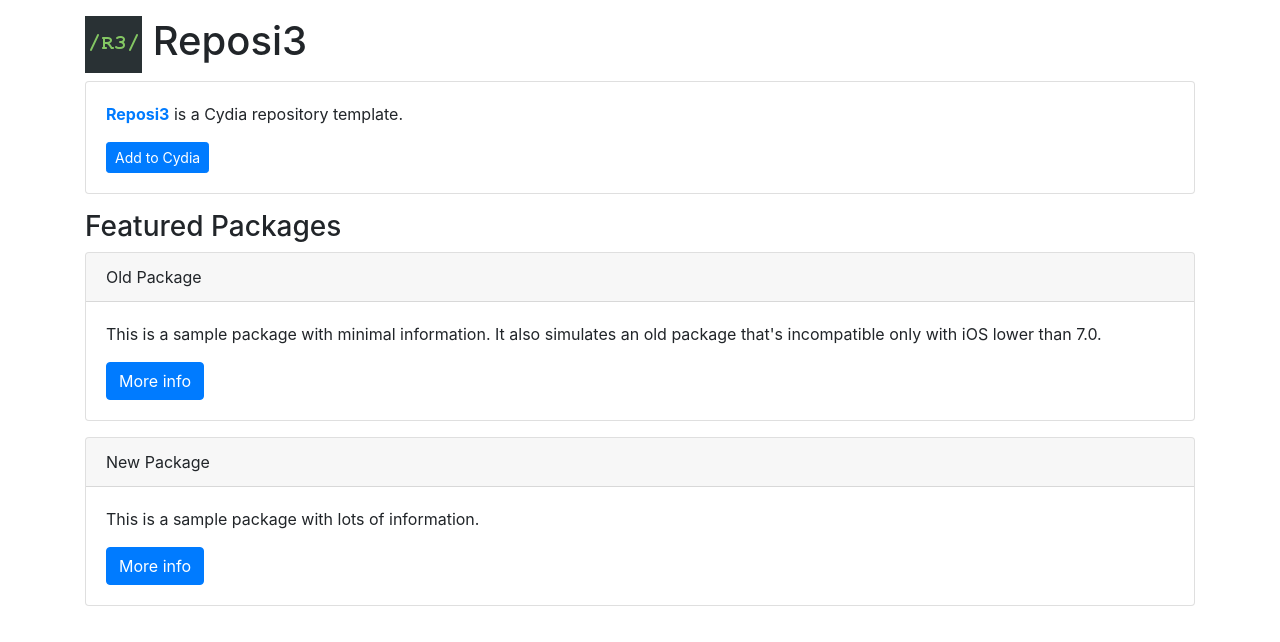
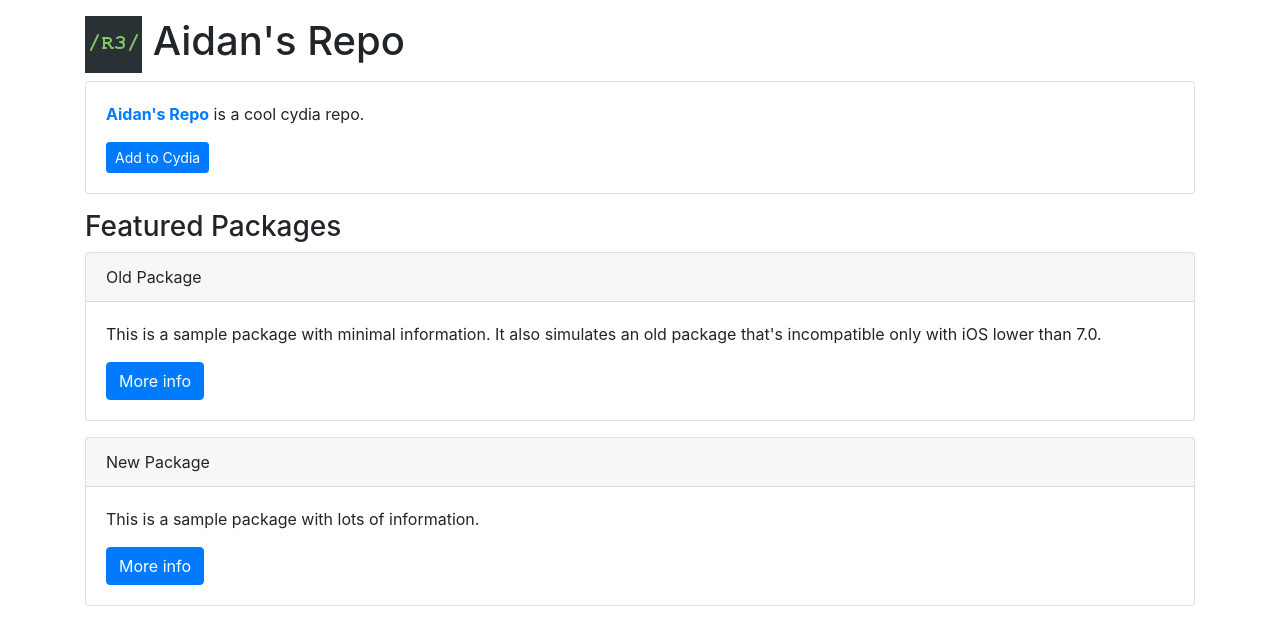
Before and after one commit to Aidanrepo/repo2, a plain HTML site: page index.html in a window 1280 px wide. Drawn offline with nearby package versions, Linux system fonts and the light colour scheme.

Commit message:
Update to index.html

```diff
--- a/index.html
+++ b/index.html
@@ -1,7 +1,7 @@
 <!DOCTYPE html>
 <html lang="en">
 <head>
-  <title>Reposi3</title>
+  <title>Aidan's Repo</title>
   <meta charset="utf-8">
   <meta name="viewport" content="width=device-width, initial-scale=1">
   <link rel="stylesheet" href="https://stackpath.bootstrapcdn.com/bootstrap/4.5.0/css/bootstrap.min.css" integrity="sha384-9aIt2nRpC12Uk9gS9baDl411NQApFmC26EwAOH8WgZl5MYYxFfc+NcPb1dKGj7Sk" crossorigin="anonymous">
@@ -11,13 +11,13 @@
 <body>
 
 <div class="container">
-	<h1><img src="CydiaIcon.png"> Reposi3</h1>
+	<h1><img src="CydiaIcon.png"> Aidan's Repo</h1>
 </div>
 
 <div class="container">
 	<div class="card">
 		<div class="card-body">
-			<p><span class="text-primary"><b>Reposi3</span></b> is a Cydia repository template.</p>
+			<p><span class="text-primary"><b>Aidan's Repo</span></b> is a cool cydia repo.</p>
 			<a class="btn btn-sm btn-primary" href="cydia://url/https://cydia.saurik.com/api/share#?source=https://supermamon.github.io/Reposi3/">Add to Cydia</a>
 		</div>
 	</div>
```
